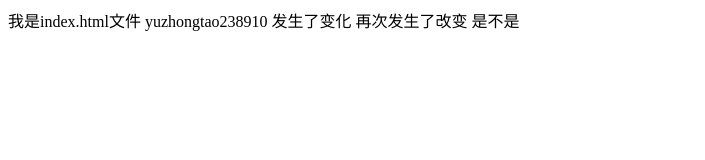
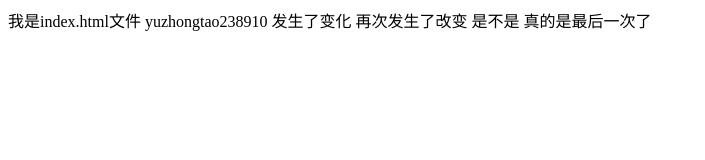
Before and after one commit to yuzhongtao/git-demo, a plain HTML site: page index.html in a window 1280 px wide. Shown: the whole page, without its empty margins (0-705 px from the left). Drawn offline with Linux system fonts and the light colour scheme.

Commit message:
A程序员第四次提交

```diff
--- a/index.html
+++ b/index.html
@@ -11,5 +11,8 @@
 
 	再次发生了改变
 	是不是
+
+
+	真的是最后一次了
 </body>
 </html>
```
